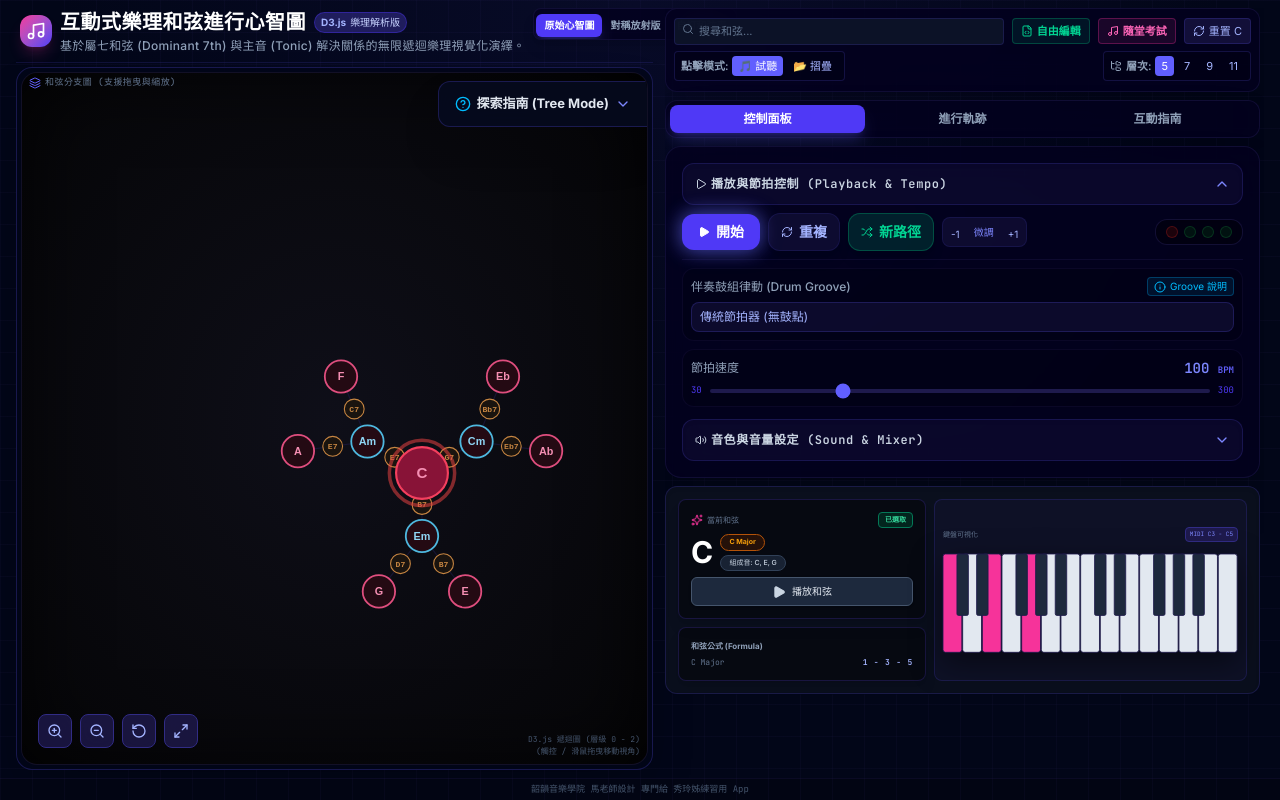
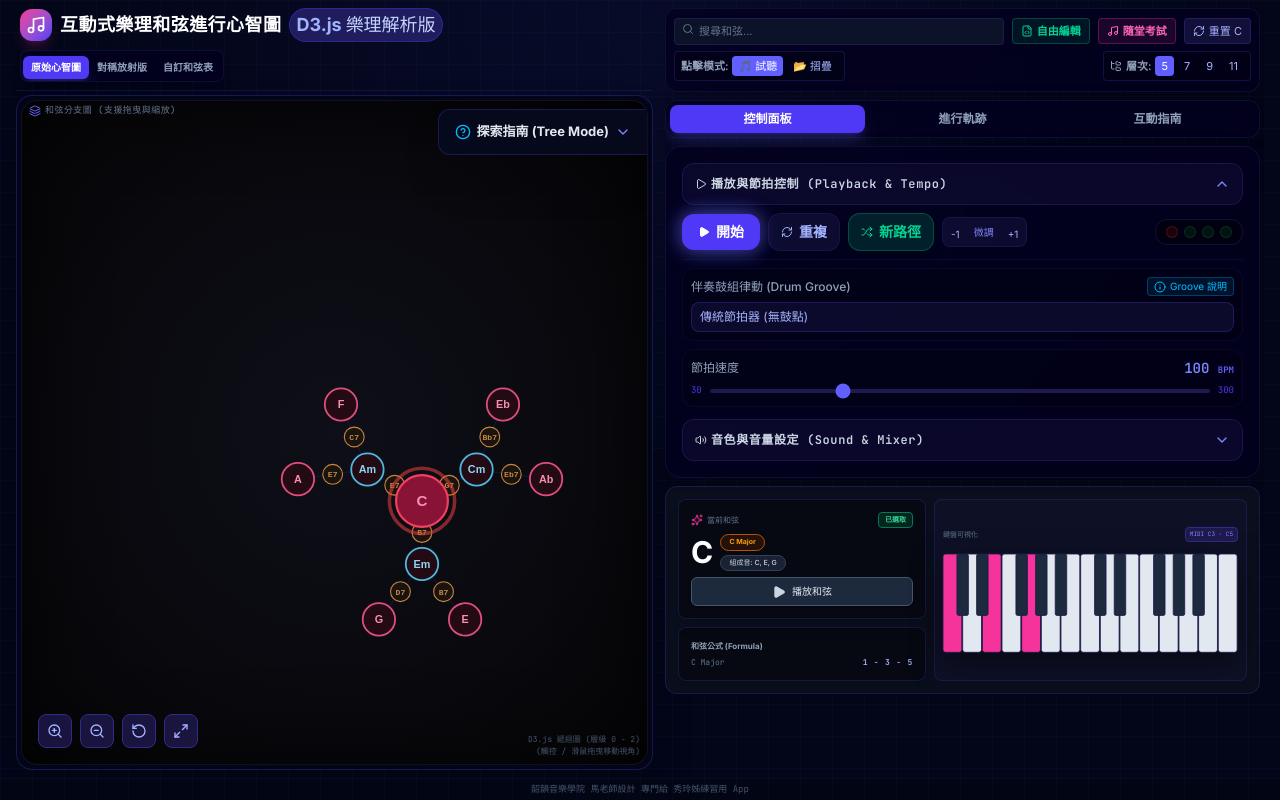
Before and after one commit to AymiMensa/ChordTree, a React (Vite) app: page / in a window 1280 px wide. Built offline with nearby package versions, Linux system fonts and the light colour scheme.

Commit message:
UI adjustments for pop quiz landscape and main title font alignment

```diff
--- a/src/App.tsx
+++ b/src/App.tsx
@@ -510,7 +510,7 @@ export default function App() {
           <div className="flex flex-col shrink-0 h-[45vh] landscape:h-auto landscape:flex-1 lg:h-auto lg:flex-1 min-w-0">
 
             {/* Title Header */}
-            <header className="flex flex-col xl:flex-row xl:items-start justify-between gap-2 shrink-0 px-1 pb-1 sm:pb-2 mb-0.5 sm:mb-1 border-b border-indigo-900/30">
+            <header className="flex flex-col items-start gap-2 shrink-0 px-1 pb-1 sm:pb-2 mb-0.5 sm:mb-1 border-b border-indigo-900/30">
               <div className="flex items-center gap-1.5 sm:gap-2 w-full xl:w-auto shrink-0">
                 <span className="p-1 sm:p-1.5 bg-gradient-to-br from-pink-500 to-indigo-600 rounded-lg sm:rounded-xl text-white shadow-lg shadow-pink-500/20 shrink-0">
                   <Music className="w-3.5 h-3.5 sm:w-5 sm:h-5" />
@@ -518,23 +518,20 @@ export default function App() {
 
                 <div className="flex flex-col min-w-0 w-full">
                   <div className="flex flex-wrap items-center gap-1.5 sm:gap-2">
-                    <h1 className="text-sm sm:text-lg md:text-xl font-extrabold font-display text-white tracking-wide truncate mobile-landscape-title shrink-0 max-lg:landscape:text-[10px]">
+                    <h1 className="text-sm sm:text-base lg:text-lg font-extrabold font-display text-white tracking-wide truncate shrink-0">
                       互動式樂理和弦進行心智圖
                     </h1>
-                    <div className="hidden sm:flex items-center px-1.5 py-0.5 rounded-full bg-indigo-900/60 border border-indigo-700/50 text-[9px] sm:text-[10px] text-indigo-200 shrink-0 max-lg:landscape:flex max-lg:landscape:text-[10px]">
+                    <div className="hidden sm:flex items-center px-1.5 py-0.5 rounded-full bg-indigo-900/60 border border-indigo-700/50 text-sm sm:text-base lg:text-lg text-indigo-200 shrink-0">
                       <span className="font-bold mr-1 text-indigo-300">D3.js</span>
                       樂理解析版
                     </div>
-                  </div>
-                  <div className="text-[9px] sm:text-[11px] md:text-xs text-slate-400 mt-0.5 font-medium tracking-wide truncate hidden landscape:block sm:block mobile-landscape-subtitle max-lg:landscape:hidden">
-                    基於屬七和弦 (Dominant 7th) 與主音 (Tonic) 解決關係的無限遞迴樂理視覺化演繹。
                   </div>
                 </div>
               </div>
 
               {/* Variant Selector */}
               {!isFreeModeEditing && !isCustomPlayback && (
-                <div className="flex items-center bg-[#03001e]/80 border border-indigo-950/50 rounded-lg p-0.5 shadow-lg shrink-0 max-w-full overflow-x-auto custom-scrollbar xl:ml-auto max-lg:landscape:ml-0 mt-1 sm:mt-0">
+                <div className="flex items-center bg-[#03001e]/80 border border-indigo-950/50 rounded-lg p-0.5 shadow-lg shrink-0 max-w-full overflow-x-auto custom-scrollbar max-lg:landscape:ml-0 mt-1 sm:mt-0">
                   <Tooltip content="原始版本的和弦進行心智圖">
                     <button
                       onClick={() => {
--- a/src/components/PopQuiz.tsx
+++ b/src/components/PopQuiz.tsx
@@ -168,8 +168,8 @@ export function PopQuiz({ onClose }: { onClose: () => void }) {
 
         {/* Controls - Moved to right side on landscape */}
         <div className={`flex flex-col items-center bg-slate-900/60 backdrop-blur-xl rounded-2xl md:rounded-3xl border border-white/10 shadow-2xl w-full max-w-xl shrink-0 transition-all duration-300
-           landscape:absolute landscape:right-2 md:landscape:right-6 landscape:top-2 md:landscape:top-4 landscape:w-auto landscape:min-w-[160px] landscape:z-20 max-lg:landscape:scale-[0.55] max-lg:landscape:origin-top-right landscape:scale-100 landscape:origin-top-right
-           max-lg:landscape:bottom-auto max-lg:landscape:justify-start max-lg:landscape:min-w-[120px]
+           landscape:absolute landscape:right-2 md:landscape:right-6 lg:landscape:top-4 max-lg:landscape:top-auto max-lg:landscape:bottom-1 landscape:w-auto landscape:min-w-[160px] landscape:z-20 max-lg:landscape:scale-[0.45] max-lg:landscape:origin-bottom-right landscape:scale-100 lg:landscape:origin-top-right
+           max-lg:landscape:justify-end max-lg:landscape:min-w-[120px]
            lg:landscape:bottom-4 lg:landscape:justify-between
            xl:landscape:bottom-auto xl:landscape:justify-start xl:landscape:min-w-[160px]
            ${showPiano ? 'mt-0 p-1.5 sm:p-2 gap-1 max-lg:landscape:p-1 max-lg:landscape:gap-1 lg:landscape:p-3 lg:landscape:gap-3 xl:landscape:p-1.5 xl:landscape:gap-1.5' : 'mt-2 md:mt-6 p-2 md:p-3 gap-1.5 md:gap-3 max-lg:landscape:p-2 max-lg:landscape:gap-1.5 lg:landscape:p-4 lg:landscape:gap-4 xl:landscape:p-2.5 xl:landscape:gap-2.5'}`}>
```
Also changed, not shown: 1 other file (tests, documents, lock files or other folders).
